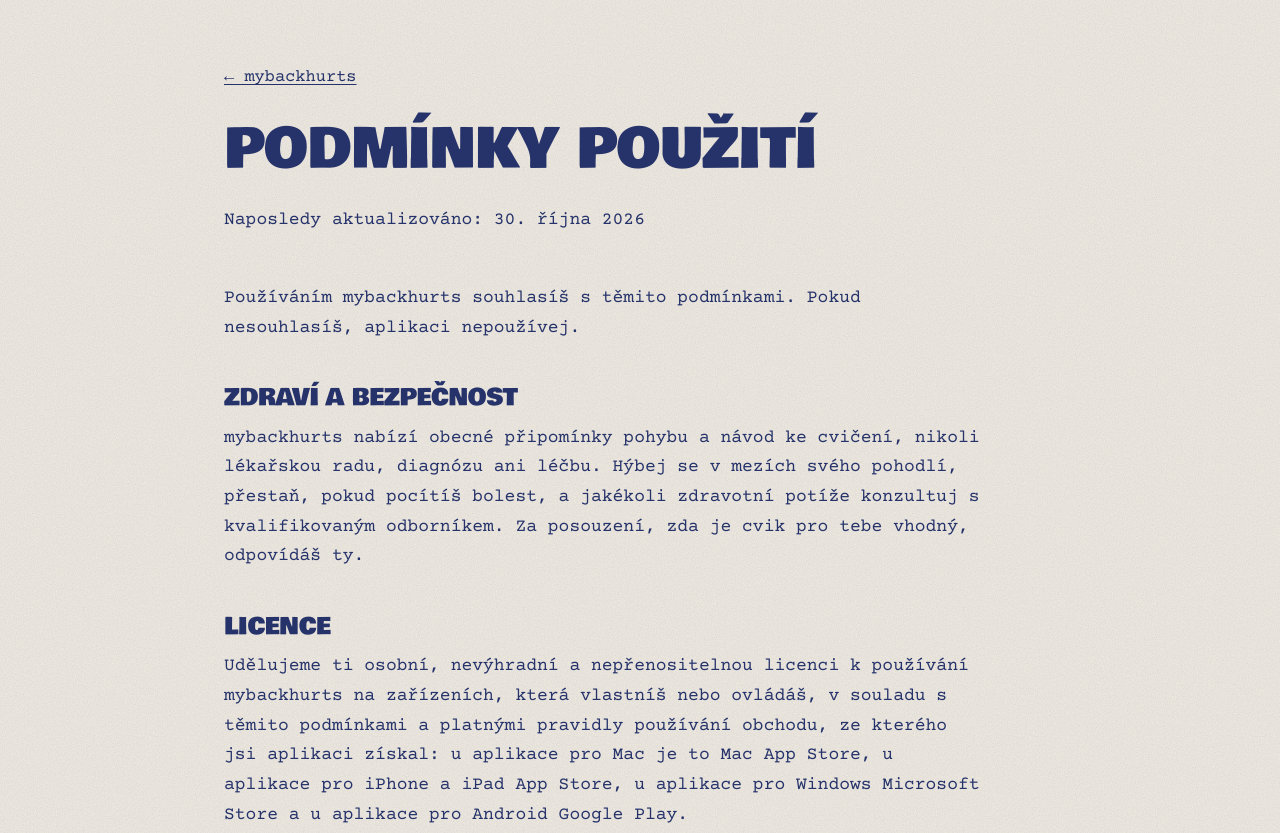
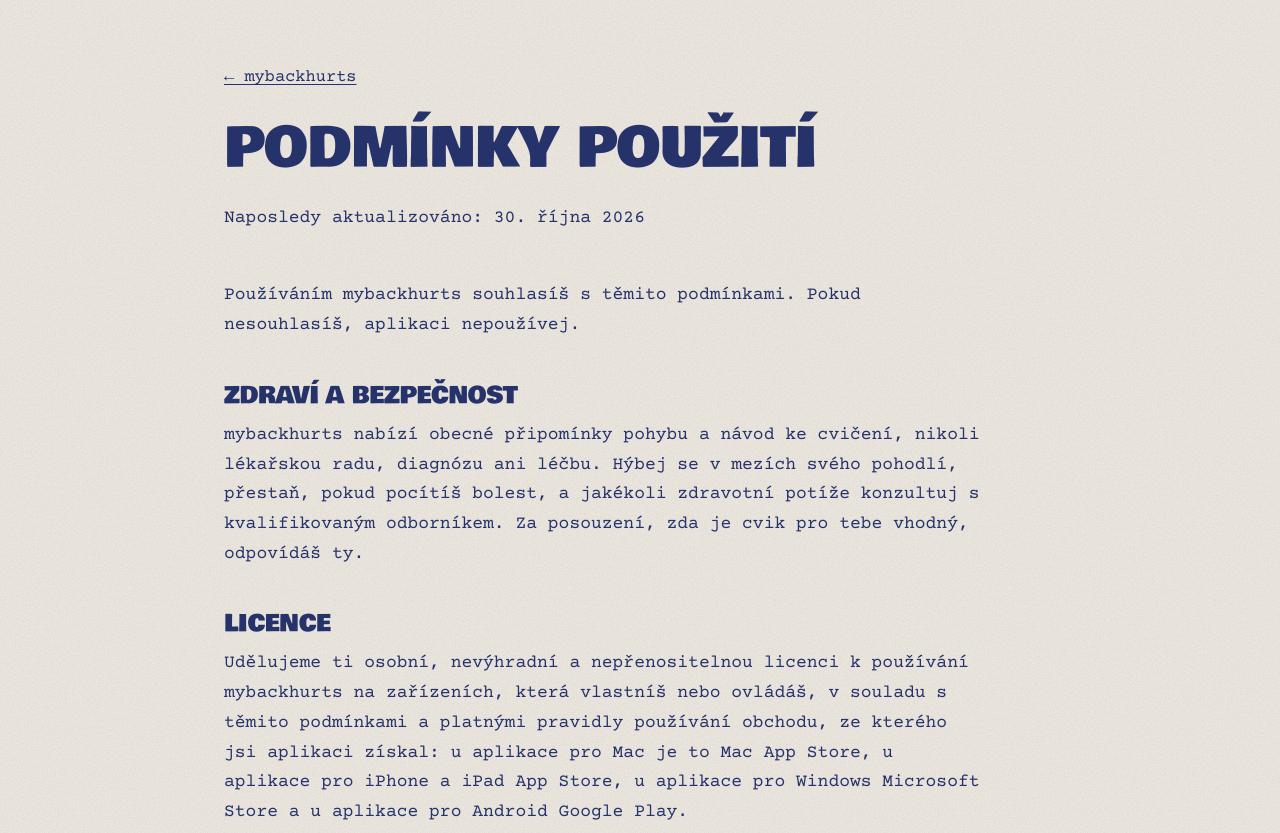
Before and after one commit to vmihalachi/mybackhurts.app, a website built with Vite: page cs/terms/index.html in a window 1280 px wide. Shown: the top 833 px of the page. Built offline with nearby package versions, Linux system fonts and the light colour scheme.

Commit message:
Legal titles back to main's 1.2 leading; leading and tally comments say what is measured
The privacy and terms titles had taken max(1.2, --display-leading), which
opened Czech, Danish and the other accented languages to 1.25 and Romanian
to 1.45 for no gain: a per-line ink sweep of every language's titles at
320, 336, 375 and 1280px in Chromium and WebKit shows 1.2 clears the line
above everywhere, Romanian included (6px at its tightest). The rule and its
comment are main's again.

The display leading comment now says what 1.25 does not cover: the marks
that hang below the baseline (Turkish Ş, French and Portuguese Ç, Polish Ą
and Ę) clear only because no current heading sets one over an accented
capital. The under-360px comment no longer says the Spanish tally stays
inside its card: it stays on one line 12px from the border, reaching about
a pixel into the padding, as it already did at 360px.

Co-Authored-By: Claude Opus 5.5 <noreply@anthropic.com>

```diff
--- a/src/style.css
+++ b/src/style.css
@@ -220,8 +220,12 @@ h3 {
 }
 /* Zine Display's capitals fill a 0.95 line, but its accented ones (Å, Ö, Ů, É, Ñ, Č…) stand up to 0.12em
    above it and the pink copy hangs 0.045em below every line, so in a wrapped heading they would touch
-   the line above. Languages with accented capitals get 1.25; Romanian also hangs a comma under Ș and Ț,
-   so 1.45. English and Dutch headings have no accented capitals and stay solid. */
+   the line above. Languages with accented capitals get 1.25. Some of them also hang a mark about 0.26em
+   below the baseline (Turkish Ş, French and Portuguese Ç, Polish Ą and Ę): 1.25 clears those only
+   because no current heading sets one above an accented capital on the next line (Ş over Ü would need
+   about 1.42), so check a new heading's breaks. Romanian's comma under Ș and Ț hangs deeper (0.34em)
+   and its headings do stack it over accented capitals ("Sănătate și / siguranță"), so 1.45. English
+   and Dutch headings have no accented capitals and stay solid. */
 :root:is(
   :lang(cs),
   :lang(da),
@@ -317,12 +321,10 @@ section,
    same lengths. The break-word is a last
    resort for a future title, and no current one needs it. The line height is looser than other
    headings' because the display face's accents stand tall above its capitals (the Czech Ů reaches
-   1.12em, the Danish Å 1.09em): at 1.2 a wrapped title's accents clear the line above. Where a
-   language's display headings open up further (--display-leading), its title takes that instead:
-   Romanian's 1.45 also clears the comma under Ș and Ț. */
+   1.12em, the Danish Å 1.09em): at 1.2 a wrapped title's accents clear the line above. */
 .legal-page h1 {
   margin: 0 0 1rem;
-  font: clamp(2.7rem, 11.5vw, 3.4rem) / max(1.2, var(--display-leading)) var(--display);
+  font: clamp(2.7rem, 11.5vw, 3.4rem) / 1.2 var(--display);
   -webkit-hyphens: auto;
   hyphens: auto;
   -webkit-hyphenate-limit-before: 4;
@@ -3236,8 +3238,9 @@ details p {
    longest unbreakable label still shares its line with its value and three dots at 320px (Swedish
    "Webbkameraräkning", Italian "(facoltativo)" beside "Una volta"). Only if even that runs out, with
    enlarged text, does a value drop under its label, as on a till receipt. The move cards widen and their
-   insides narrow the same way, so the longest tally ("20 / 20 repeticiones") stays on one line inside
-   its card, with the next card still peeking in. This comes after the 720px block it overrides. */
+   insides narrow the same way, so the longest tally ("20 / 20 repeticiones", which never wraps) keeps
+   12px between it and the card's border, with the next card still peeking in; like at 360px it reaches
+   about a pixel into the card's padding. This comes after the 720px block it overrides. */
 @media (max-width: 359px) {
   .receipt {
     --leader-pad: 0.25rem;
```
